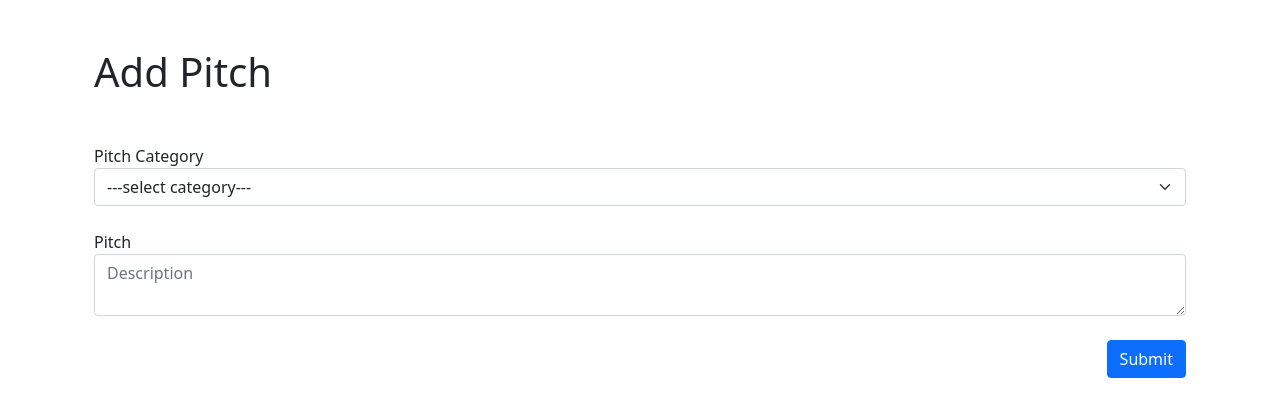
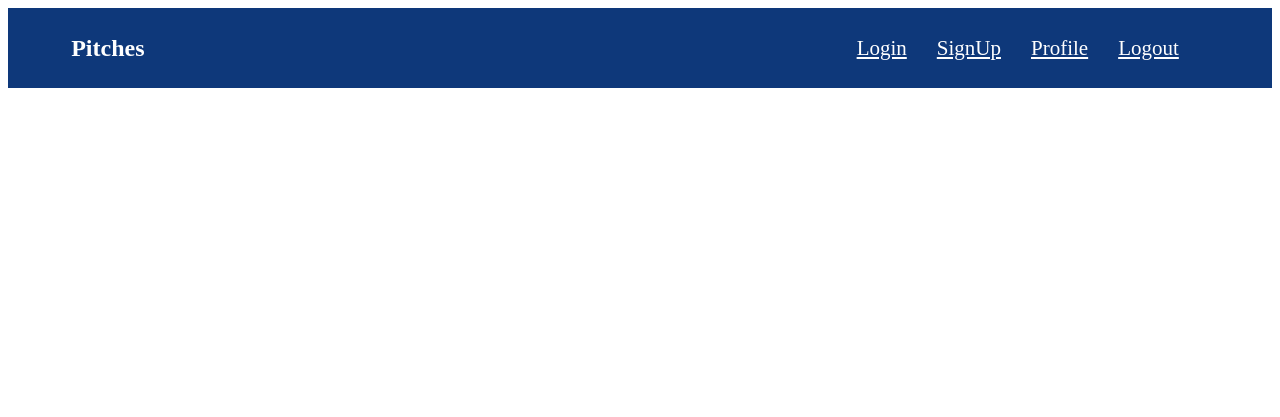
Before and after one commit to Joshua-Barawa/pitches-IP, a Flask app: page / in a window 1280 px wide. Shown: the top 417 px of the page. Run offline with Flask 2, Linux system fonts and the light colour scheme; data that the repository does not hold is empty; some libraries are stand-ins or nearby versions.

Commit message:
creatd a navbar

```diff
--- a/models.py
+++ b/models.py
@@ -5,11 +5,13 @@ class Pitch(db.Model):
     __tablename__ = "pitches"
     id = db.Column(db.Integer, primary_key=True)
     category_id = db.Column(db.Integer, db.ForeignKey('category.id'))
+    heading = db.Column(db.String(255))
     description = db.Column(db.String(255))
     posted = db.Column(db.Date)
 
-    def __init__(self, category, description, posted):
-        self.category = category
+    def __init__(self, category, heading, description, posted):
+        self.category_id = category
+        self.heading = heading
         self.description = description
         self.posted = posted
 
--- /dev/null
+++ b/static/style.css
@@ -0,0 +1,79 @@
+
+.nav{
+display: flex;
+justify-content: space-between;
+align-items: center;
+background-color:#0e387a;
+text-align:center;
+height:80px;
+position:relative;
+}
+
+.nav .logo{
+color:#fff;
+padding: 0px 5%;
+}
+
+.nav .links{
+display: inline-flex;
+color:white;
+padding: 0px 5%;
+}
+
+.links a{
+color:#fff;
+ }
+
+.links .link{
+   margin-right: 30px;
+   text-decoration: none;
+   font-size: 21px;
+   list-style-type:none;
+}
+#heading{
+text-align: center;
+}
+.hero{
+display: flex;
+padding:0px 5%;
+}
+
+.cards{
+    display: grid;
+    grid-template-columns: repeat(auto-fit, minmax(500px, 1fr));
+    grid-gap: 10px;
+    margin:10px;
+    flex:0.9;
+}
+
+.card-body{
+      background-size: cover;
+      height:320px;
+      text-align:bottom;
+      align-items:bottom;
+      border-radius:5px;
+  }
+
+ .card-title{
+ font-weight:bold;
+ }
+
+ .row{
+ height:200px;
+ margin-right:10px;
+ width:300px;
+ }
+
+#news-source{
+background-color:#e3256b;
+color:#fff;
+font-weight: bold;
+}
+
+#published{
+font-style:italic;
+}
+
+ .list-group{
+margin:10px;
+ }
--- a/templates/pitch_form.html
+++ b/templates/pitch_form.html
@@ -6,6 +6,17 @@
      <link href="https://cdn.jsdelivr.net/npm/bootstrap@5.0.2/dist/css/bootstrap.min.css" rel="stylesheet" integrity="sha384-EVSTQN3/azprG1Anm3QDgpJLIm9Nao0Yz1ztcQTwFspd3yD65VohhpuuCOmLASjC" crossorigin="anonymous">
 </head>
 <body>
+<div class="nav">
+    <h2 class="logo">Pitches</h2>
+
+<ul class="links">
+    <li class="link"><a href='/news/business'>Login</a></li>
+   <li class="link"><a href='/news/technology'>SignUp</a></li>
+    <li class="link"><a href='/news/health'>Profile</a></li>
+    <li class="link"><a href='/news/health'>Logout</a></li>
+</ul>
+
+</div>
 
 <div class="container">
 
@@ -18,7 +29,7 @@
             </div>
             <br>
 
-            <form action="/submit" method="POST">
+            <form action="/" method="POST">
 
                    <p>{{message}}</p>
                 <div class="form-row">
@@ -29,6 +40,11 @@
                       <option value={{category.id}}>{{category.name}}</option>
                         {%endfor%}
                     </select>
+                </div>
+                <br>
+                <div class="form-row">
+                    <label for="name">Pitch Name</label>
+                    <input class="form-control" type="text" placeholder="Description" id="name" name="name">
                 </div>
                 <br>
                 <div class="form-row">
--- a/templates/pitches.html
+++ b/templates/pitches.html
@@ -2,9 +2,34 @@
 <html lang="en">
 <head>
     <meta charset="UTF-8">
-    <title>Title</title>
+    <title>Home - Pitches</title>
+    <link rel="stylesheet" href="{{ url_for('static', filename='style.css') }}">
 </head>
 <body>
 
+<div class="nav">
+    <h2 class="logo">Pitches</h2>
+
+<ul class="links">
+    <li class="link"><a href='/news/business'>Login</a></li>
+   <li class="link"><a href='/news/technology'>SignUp</a></li>
+    <li class="link"><a href='/news/health'>Profile</a></li>
+    <li class="link"><a href='/news/health'>Logout</a></li>
+</ul>
+
+</div>
+
+
+{% for pitch in pitches %}
+<div class="card" style="width: 18rem;">
+  <div class="card-body">
+    <h1 class="card-title">{{pitch.category}}</h1>
+    <h6 class="card-subtitle mb-2 text-muted">{{pitch.heading}}</h6>
+    <p class="card-text">{{pitch.description}}</p>
+    <p>Posted: {{pitch.posted}}</p>
+    <a href="#" class="card-link">Read More</a>
+  </div>
+</div>
+{% endfor %}
 </body>
 </html>
--- a/views.py
+++ b/views.py
@@ -5,24 +5,31 @@ from datetime import date
 from run import db
 
 
-@app.route('/')
+@app.route('/add-pitch')
 def form_pitch():
     categories = Category.query.all()
     return render_template('pitch_form.html', categories=categories)
 
 
-@app.route('/submit', methods=['POST'])
+@app.route('/')
+def get_all_pitches():
+    pitches = Pitch.query.all()
+    return render_template('pitches.html', pitches=pitches)
+
+
+@app.route('/', methods=['POST'])
 def add_pitch():
     categories = Category.query.all()
     if request.method == 'POST':
         category = request.form['category']
+        heading = request.form['name']
         description = request.form['pitch']
         posted = date.today()
 
-        if category == '---select category---' or description == '':
+        if category == '---select category---' or description == '' or heading == '':
             return render_template("pitch_form.html", message="Please enter required fields", categories=categories)
         else:
-            pitch = Pitch(category, description, posted)
+            pitch = Pitch(category, heading, description, posted)
             db.session.add(pitch)
             db.session.commit()
             return render_template('pitches.html')
```
Also changed, not shown: templates/auth/login.html (+11 -0 lines), templates/auth/register.html (+11 -0 lines).
